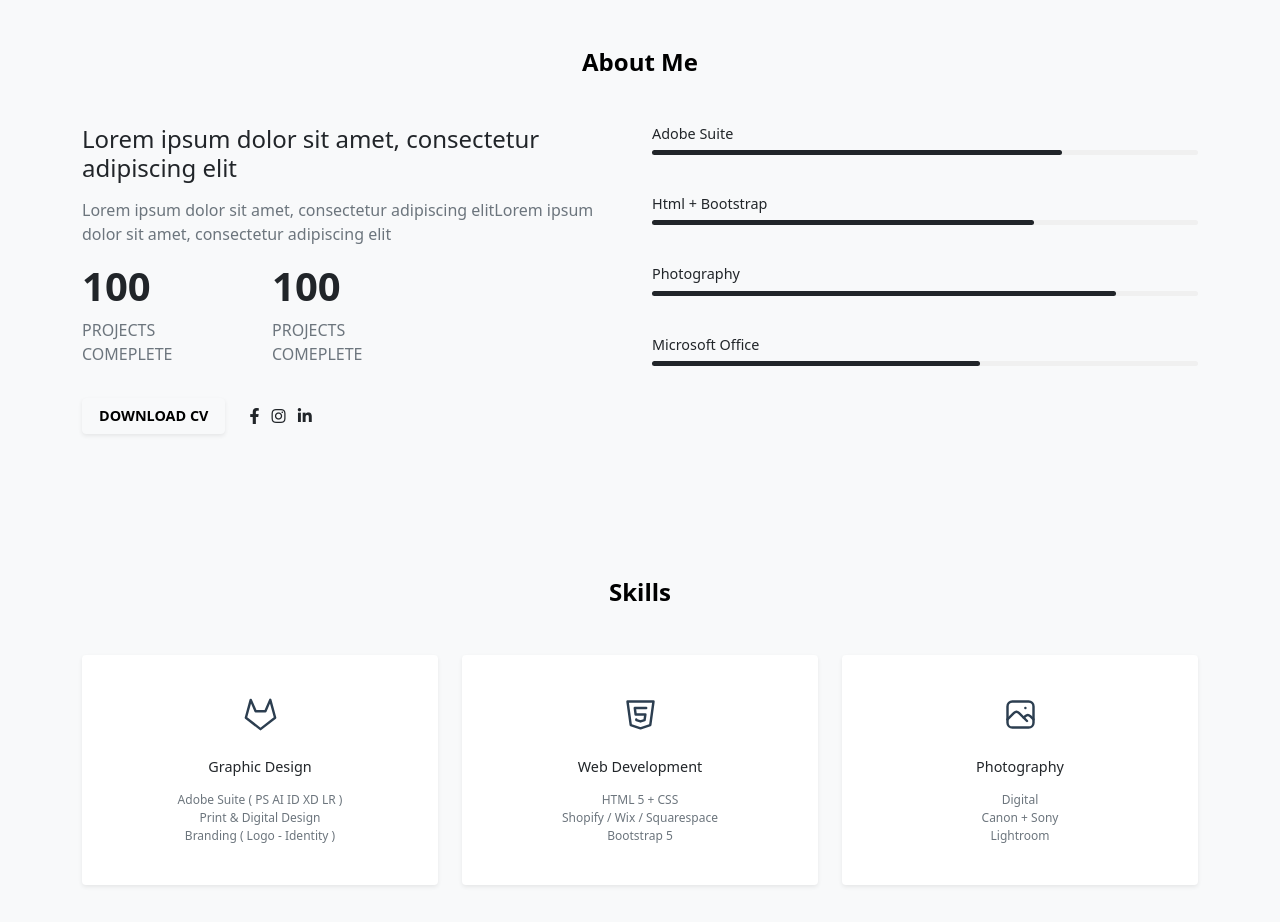
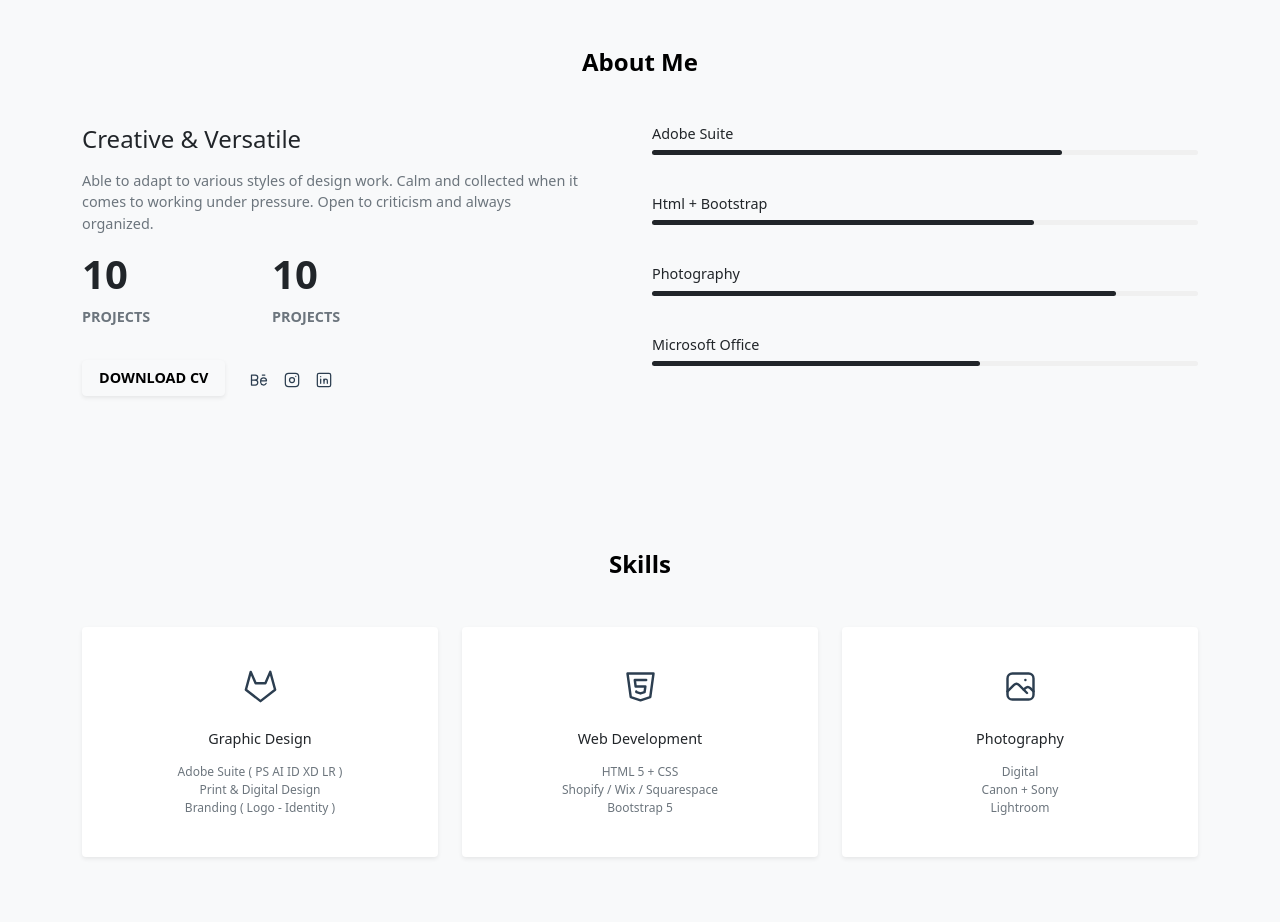
Before and after one commit to hyungjuntak/hyungjuntak.github.io, a plain HTML site: page index.html in a window 1280 px wide. Shown: the part 920-1842 px from the top of the page. Drawn offline with Linux system fonts and the light colour scheme.

Commit message:
Update index.html

```diff
--- a/index.html
+++ b/index.html
@@ -73,21 +73,22 @@
       </div>
       <div class="row">
       <div class="col-md-6">
-        <div class="about-text">
-          <h3 class="fs-4 mb-3">Lorem ipsum dolor sit amet, consectetur adipiscing elit</h3>
-          <p class="text-muted">Lorem ipsum dolor sit amet, consectetur adipiscing elitLorem ipsum dolor sit amet, consectetur adipiscing elit</p>
+        <div class="about-text pe-5">
+          <h3 class="fs-4 mb-3">Creative & Versatile</h3>
+          <p class="fs-5 text-muted">Able to adapt to various styles of design work.
+            Calm and collected when it comes to working under pressure. Open to criticism and always organized.</p>
         </div>
         <div class="row text-uppercase my-3">
           <div class="col-sm-4">
             <div class="fact-item">
-              <h4 class="fs-1 fw-bold">100</h4>
-              <p class="text-muted">Projects Comeplete</p>
+              <h4 class="fs-1 fw-bold">10</h4>
+              <p class="text-muted fs-5 fw-bold">Projects</p>
             </div>
           </div>
           <div class="col-sm-4">
             <div class="fact-item">
-              <h4 class="fs-1 fw-bold">100</h4>
-              <p class="text-muted">Projects Comeplete</p>
+              <h4 class="fs-1 fw-bold">10</h4>
+              <p class="text-muted fs-5 fw-bold">Projects</p>
             </div>
           </div>
 
@@ -96,9 +97,29 @@
           <div class="col-lg-12 d-flex align-items-center">
             <a href="#" class="btn btn-light shadow-sm fw-bold text-uppercase fs-5 px-3 me-4">Download CV</a>
             <div class="social-links">
-              <a href="#" class="text-dark me-2"><i class="fab fa-facebook-f"></i></a>
-              <a href="#" class="text-dark me-2"><i class="fab fa-instagram"></i></a>
-              <a href="#" class="text-dark me-2"><i class="fab fa-linkedin-in"></i></a>
+              <a href="https://www.behance.net/andyt265380b" target="_blank" class="text-dark me-2"><svg xmlns="http://www.w3.org/2000/svg" class="icon icon-tabler icon-tabler-brand-behance" width="20" height="20" viewBox="0 0 24 24" stroke-width="1.5" stroke="#2c3e50" fill="none" stroke-linecap="round" stroke-linejoin="round">
+                <path stroke="none" d="M0 0h24v24H0z" fill="none"/>
+                <path d="M3 18v-12h4.5a3 3 0 0 1 0 6a3 3 0 0 1 0 6h-4.5" />
+                <line x1="3" y1="12" x2="7.5" y2="12" />
+                <path d="M14 13h7a3.5 3.5 0 0 0 -7 0v2a3.5 3.5 0 0 0 6.64 1" />
+                <line x1="16" y1="6" x2="19" y2="6" />
+              </svg></a>
+
+              <a href="https://www.instagram.com/sxthwonder/" target="_blank" class="text-dark me-2"><svg xmlns="http://www.w3.org/2000/svg" class="icon icon-tabler icon-tabler-brand-instagram" width="20" height="20" viewBox="0 0 24 24" stroke-width="1.5" stroke="#2c3e50" fill="none" stroke-linecap="round" stroke-linejoin="round">
+                <path stroke="none" d="M0 0h24v24H0z" fill="none"/>
+                <rect x="4" y="4" width="16" height="16" rx="4" />
+                <circle cx="12" cy="12" r="3" />
+                <line x1="16.5" y1="7.5" x2="16.5" y2="7.501" />
+              </svg></a>
+
+              <a href="#" class="text-dark me-2"><svg xmlns="http://www.w3.org/2000/svg" class="icon icon-tabler icon-tabler-brand-linkedin" width="20" height="20" viewBox="0 0 24 24" stroke-width="1.5" stroke="#2c3e50" fill="none" stroke-linecap="round" stroke-linejoin="round">
+                <path stroke="none" d="M0 0h24v24H0z" fill="none"/>
+                <rect x="4" y="4" width="16" height="16" rx="2" />
+                <line x1="8" y1="11" x2="8" y2="16" />
+                <line x1="8" y1="8" x2="8" y2="8.01" />
+                <line x1="12" y1="16" x2="12" y2="11" />
+                <path d="M16 16v-3a2 2 0 0 0 -4 0" />
+              </svg></a>
             </div>
           </div>
         </div>
@@ -266,7 +287,7 @@
     <div class="container-lg py-4">
       <div class="row justify-content-center">
         <div class="col-lg-8 text-center">
-          <a href="#contact" class="btn btn-light shadow-sm fs-5 fw-bold text-uppercase">Hire Me</a>
+          <a href="mailto:hyungjtak@gmail.com" class="btn btn-light shadow-sm fs-5 fw-bold text-uppercase">Hire Me</a>
         </div>
       </div>
     </div>
```
